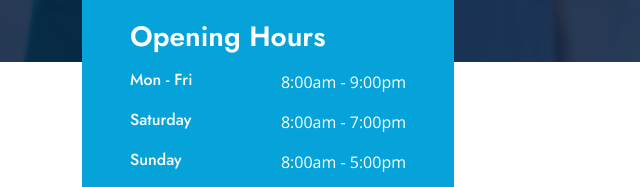
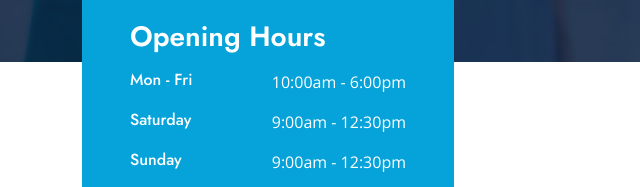
Before and after one commit to prabhu-9844/Pavan-dental-clinic-and-implant-centre, a plain HTML site: page index.html in a window 1280 px wide. Shown: the part 755-942 px from the top of the page, 0-640 px from the left. Drawn offline with nearby package versions, Linux system fonts and the light colour scheme.

Commit message:
first commit

```diff
--- a/index.html
+++ b/index.html
@@ -176,15 +176,15 @@
                         <h3 class="text-white mb-3">Opening Hours</h3>
                         <div class="d-flex justify-content-between text-white mb-3">
                             <h6 class="text-white mb-0">Mon - Fri</h6>
-                            <p class="mb-0"> 8:00am - 9:00pm</p>
+                            <p class="mb-0"> 10:00am - 6:00pm</p>
                         </div>
                         <div class="d-flex justify-content-between text-white mb-3">
                             <h6 class="text-white mb-0">Saturday</h6>
-                            <p class="mb-0"> 8:00am - 7:00pm</p>
+                            <p class="mb-0"> 9:00am - 12:30pm</p>
                         </div>
                         <div class="d-flex justify-content-between text-white mb-3">
                             <h6 class="text-white mb-0">Sunday</h6>
-                            <p class="mb-0"> 8:00am - 5:00pm</p>
+                            <p class="mb-0"> 9:00am - 12:30pm</p>
                         </div>
                         <a  target="_blank" href="https://wa.me/9844941392?text= Hi I want to take an appointment for Dental Care Please Get in Touch with me "         class="btn btn-light" >Appointment</a>
                     </div>
@@ -668,8 +668,8 @@
                     <p class="mb-md-0">&copy; <a class="text-white border-bottom" href="#">pavandentalclinic</a>. All Rights Reserved.</p>
                 </div>
                 <div class="col-md-6 text-center text-md-end">
-                    <p class="mb-0">Designed by <a class="text-white border-bottom" href="">Rajeshwari Patil</a><br>
-                        Distributed by <a class="text-white border-bottom" href="">Rajeshwari Patil</a>
+                    <p class="mb-0">Designed by <a class="text-white border-bottom" href=""></a>Grifinns Softwares<br>
+                        Distributed by <a class="text-white border-bottom" href="">Grifinns softwares</a>
                     </p>
                 </div>
             </div>
```
